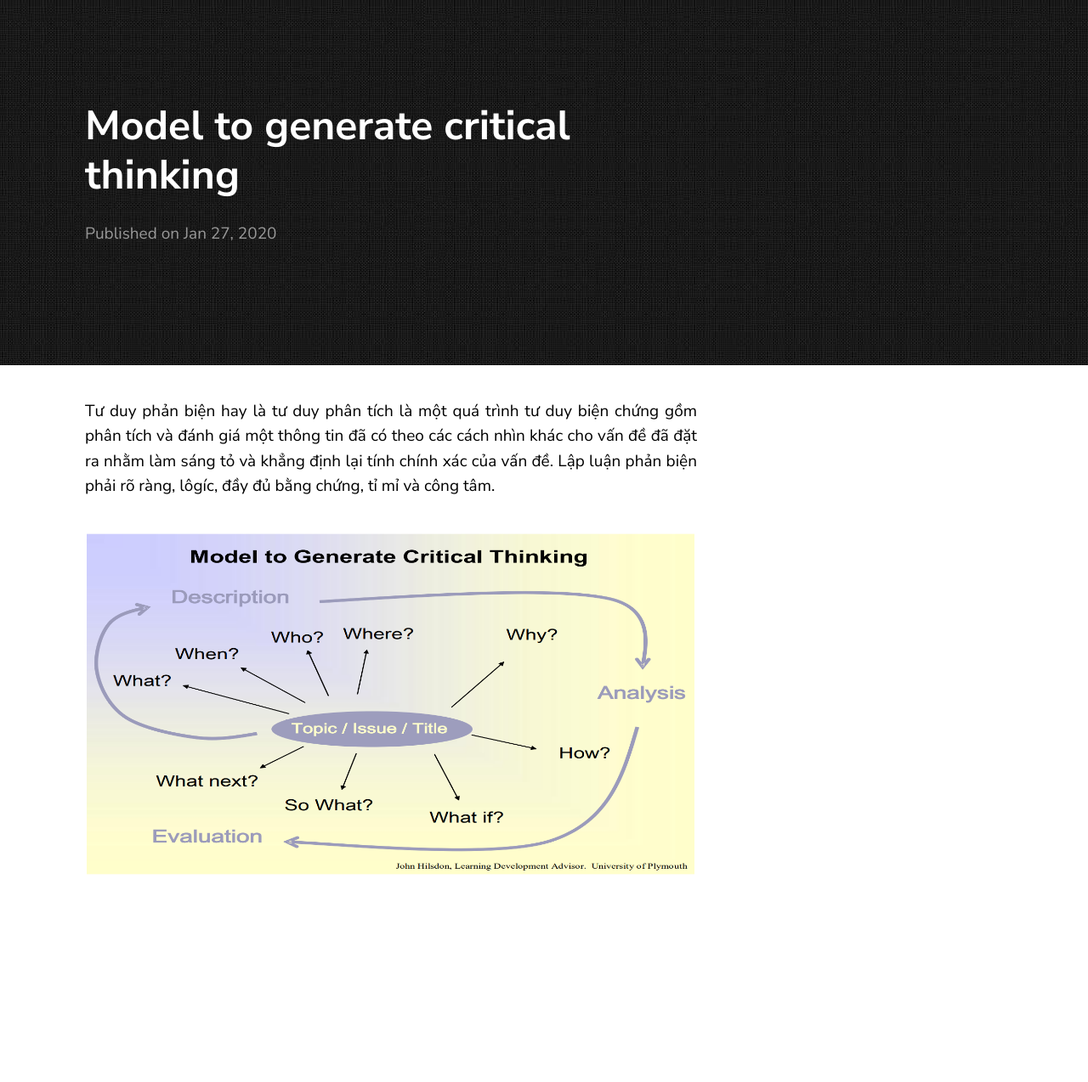
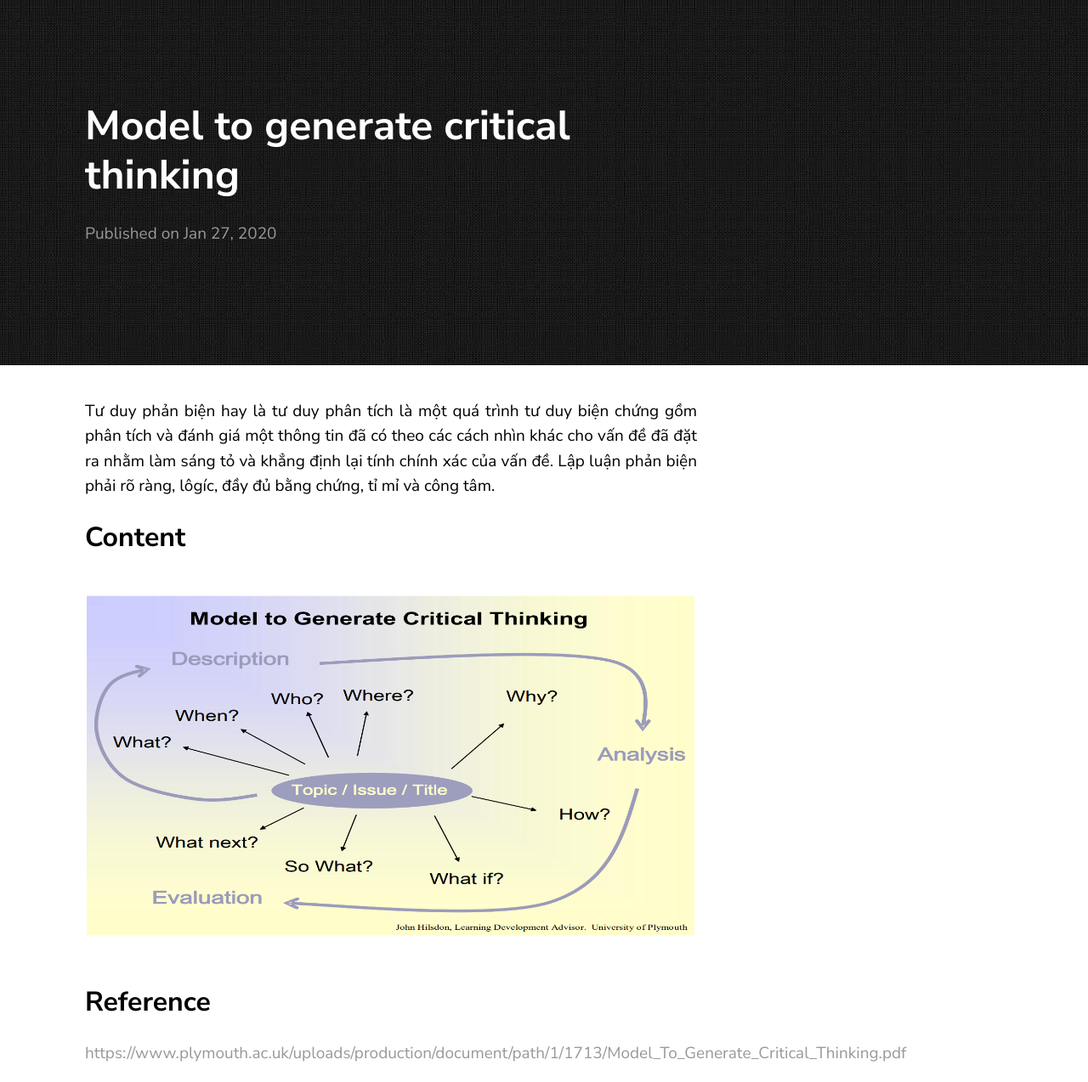
Before and after one commit to levanmanhbka/levanmanhbka.github.io, a Jekyll site: the page built from _posts/mind/2020-01-28-model-critical-thinking.markdown, in a window 1280 px wide. Shown: the whole page at 85% size. Built offline with Jekyll 4.4.1, drawn with Linux system fonts in a browser that asks for light colours; before the commit the page ends 1081 px from its top, so only the background shows below that.

Commit message:
critical thinking

```diff
--- a/_posts/mind/2020-01-28-model-critical-thinking.markdown
+++ b/_posts/mind/2020-01-28-model-critical-thinking.markdown
@@ -5,4 +5,8 @@ date:   2020-01-28 00:00:00 +0530
 ---
 Tư duy phản biện hay là tư duy phân tích là một quá trình tư duy biện chứng gồm phân tích và đánh giá một thông tin đã có theo các cách nhìn khác cho vấn đề đã đặt ra nhằm làm sáng tỏ và khẳng định lại tính chính xác của vấn đề. Lập luận phản biện phải rõ ràng, lôgíc, đầy đủ bằng chứng, tỉ mỉ và công tâm.
 
+## Content
 ![model_critical_thinking!](/assets/images/critical_thinking/model_critical_thinking.png)
+
+## Reference
+[https://www.plymouth.ac.uk/uploads/production/document/path/1/1713/Model_To_Generate_Critical_Thinking.pdf](https://www.plymouth.ac.uk/uploads/production/document/path/1/1713/Model_To_Generate_Critical_Thinking.pdf)
```
